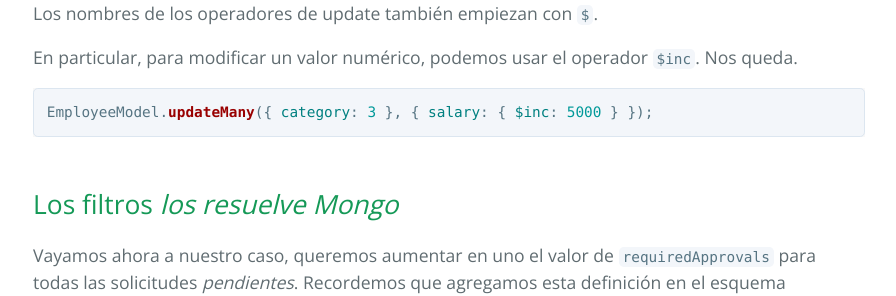
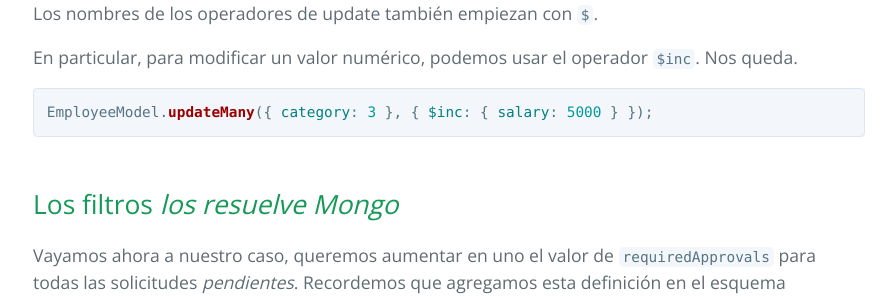
Before and after one commit to clombardi/bdsol-capacitacion-desarrollo, a Jekyll site: the page built from mongoose-operaciones/modificacion-masiva.md, in a window 1280 px wide and 900 px high, scrolled down 1831 px. Shown: the part 156-452 px from the top of the window, without its empty margins (191-1087 px from the left). Built offline with Jekyll 4.4.1, drawn with Linux system fonts in a browser that asks for light colours; our own code applies the rules of GitHub Pages for plain Markdown files.

Commit message:
debugging

````diff
--- a/mongoose-operaciones/modificacion-masiva.md
+++ b/mongoose-operaciones/modificacion-masiva.md
@@ -64,7 +64,7 @@ Los nombres de los operadores de update también empiezan con `$`.
 
 En particular, para modificar un valor numérico, podemos usar el operador `$inc`. Nos queda.
 ``` typescript
-EmployeeModel.updateMany({ category: 3 }, { salary: { $inc: 5000 } });
+EmployeeModel.updateMany({ category: 3 }, { $inc: { salary: 5000 } });
 ```
 
 
````
